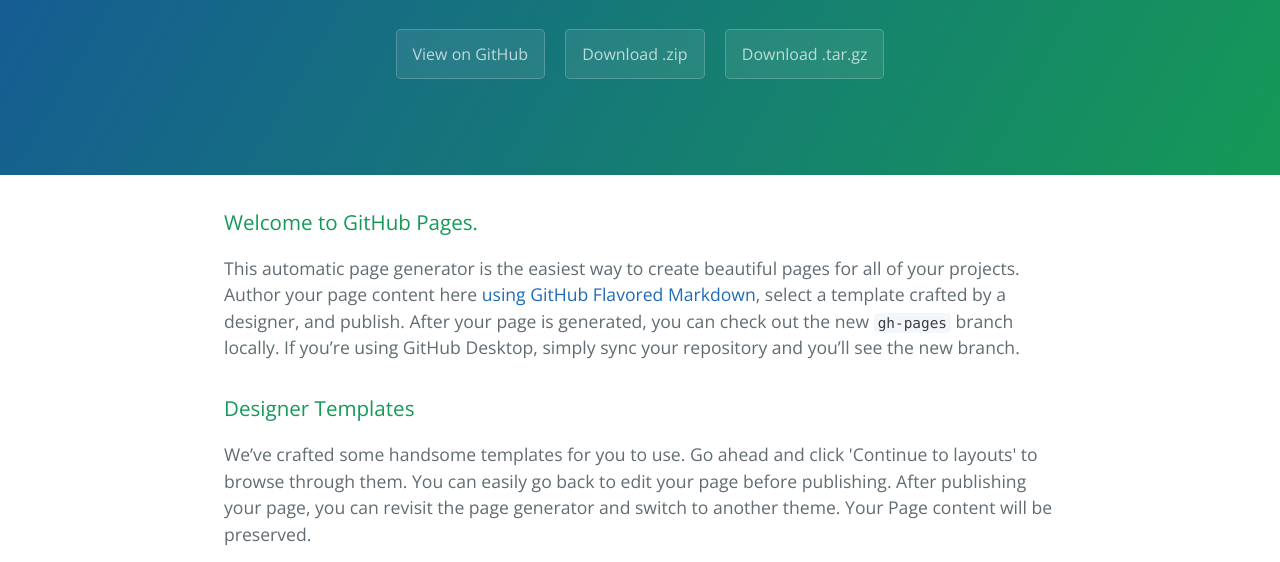
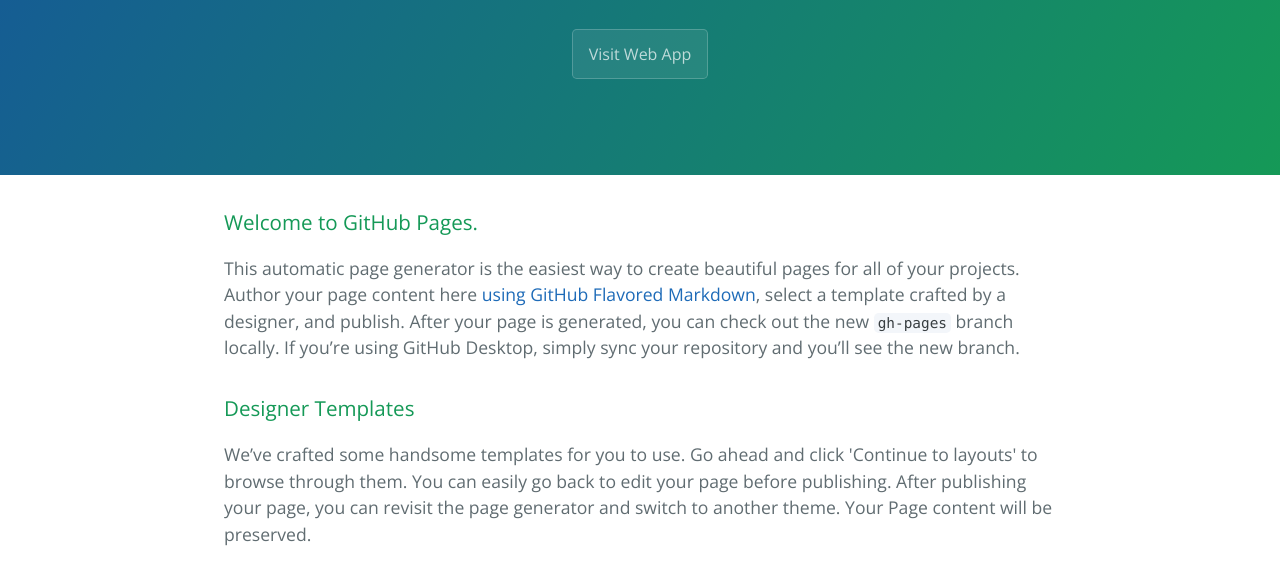
Before and after one commit to eltafhussain/web-mentoringCampus, a plain HTML site: page index.html in a window 1280 px wide. Shown: the part 238-800 px from the top of the page. Drawn offline with nearby package versions, Linux system fonts and the light colour scheme.

Commit message:
update button

```diff
--- a/index.html
+++ b/index.html
@@ -13,9 +13,8 @@
     <section class="page-header">
       <h1 class="project-name">Mentoring Campus </h1>
       <h2 class="project-tagline">A portal for students to enrich their career knowledge by linking them with experienced mentor. The platform gives a friendly environment to interact with mentors so that a better counseling is done through a secure channel.</h2>
-      <a href="https://github.com/eltafhussain/web-mentoringCampus" class="btn">View on GitHub</a>
-      <a href="https://github.com/eltafhussain/web-mentoringCampus/zipball/master" class="btn">Download .zip</a>
-      <a href="https://github.com/eltafhussain/web-mentoringCampus/tarball/master" class="btn">Download .tar.gz</a>
+      <a href="https://github.com/eltafhussain/web-mentoringCampus" class="btn">Visit Web App</a>
+      <!--<a href="https://github.com/eltafhussain/web-mentoringCampus/tarball/master" class="btn">Download .tar.gz</a>-->
     </section>
 
     <section class="main-content">
```
